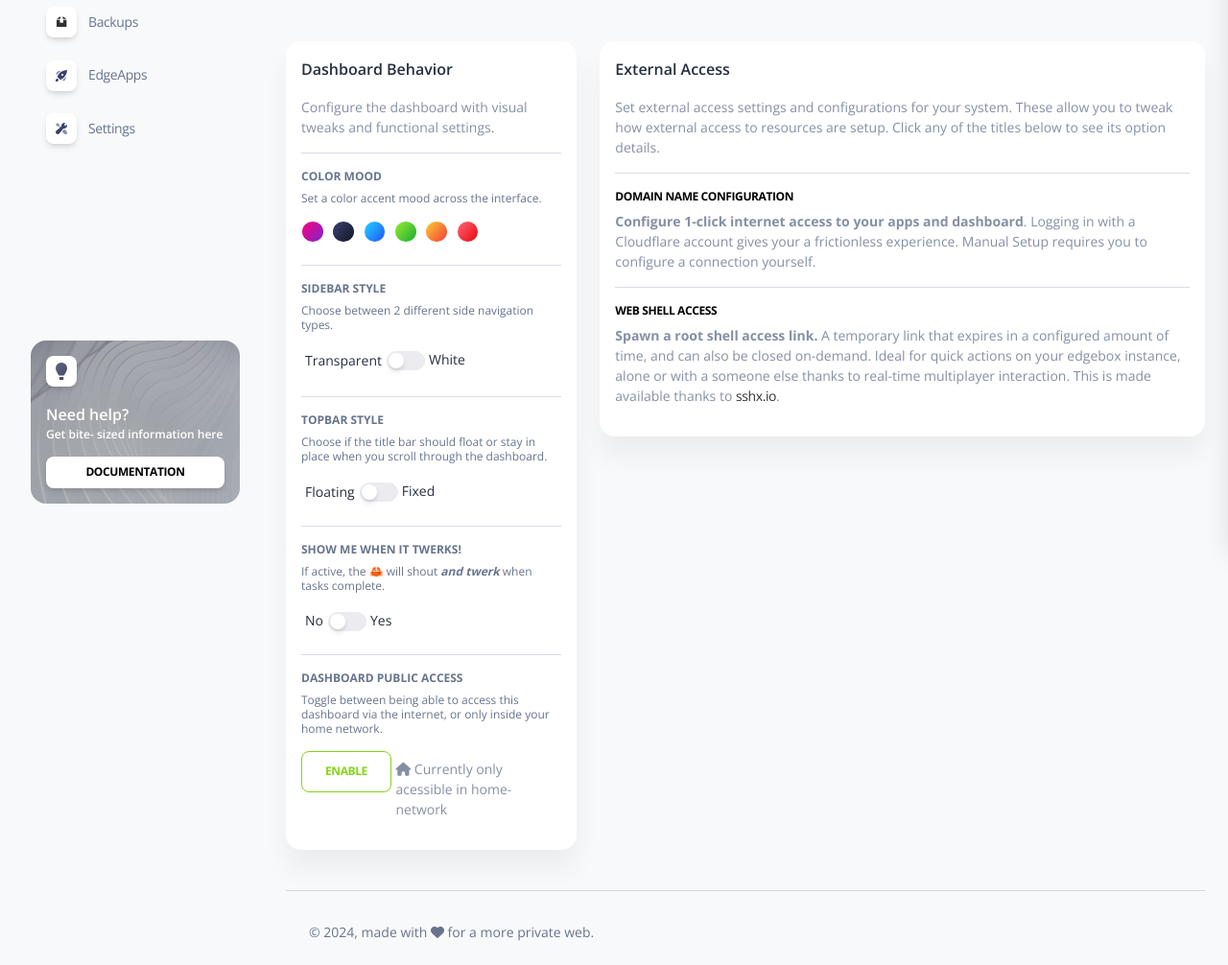
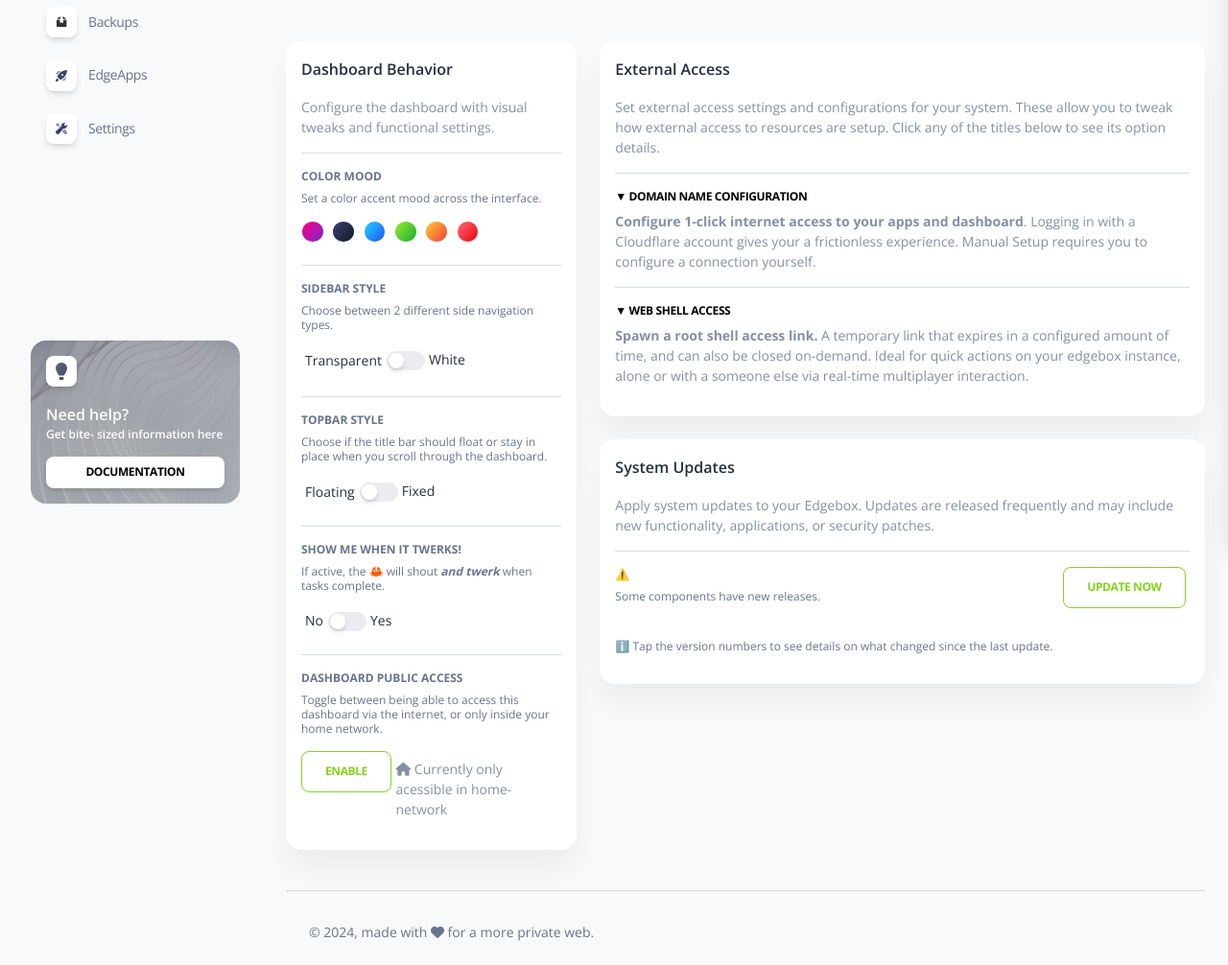
Before and after one commit to edgebox-iot/api, a Symfony app: template src/templates/settings/index.html.twig in a window 1280 px wide. Shown: the part 228-1234 px from the top of the page at 96% size. Run offline with Twig, Linux system fonts and the light colour scheme; the template is opened without the code that fills it, so the values that code supplies are empty; some libraries are stand-ins or nearby versions.

Commit message:
Added update tasks and status handling logic (#72)

```diff
--- a/src/src/Controller/HomeController.php
+++ b/src/src/Controller/HomeController.php
@@ -194,6 +194,12 @@
                 Task::STATUS_FINISHED => 'Updated options for %s EdgeApp',
                 Task::STATUS_ERROR => 'Failed to set options for %s EdgeApp',
             ],
+            'apply_updates' => [
+                Task::STATUS_CREATED => 'Waiting to Update System',
+                Task::STATUS_EXECUTING => 'Performing System Update',
+                Task::STATUS_FINISHED => 'Performed System Update',
+                Task::STATUS_ERROR => 'Failed to Update System',
+            ]
         ];
 
         $unknown_action_descriptions = [
--- a/src/src/Repository/OptionRepository.php
+++ b/src/src/Repository/OptionRepository.php
@@ -49,6 +49,11 @@
         return $this->findOption('SHELL_STATUS');
     }
 
+    public function findUpdatesStatus(): ?string
+    {
+        return $this->findOption('SYSTEM_UPDATES');
+    }
+
     private function findOption(string $name)
     {
         $option = $this->findOneBy(['name' => $name]);
--- a/src/templates/settings/action.html.twig
+++ b/src/templates/settings/action.html.twig
@@ -31,6 +31,9 @@
                                 {% endif %}
                                 {% if action == "disable_public_dashboard" %}
                                     <h2>Disabling public access to dashboard</h2><p>This can take a minute...</p>
+                                {% endif %}
+                                {% if action == "update_system" %}
+                                    <h2>Updating Edgebox</h2><p>This can take a minute...</p>
                                 {% endif %}
                             </b></p>
 
--- a/src/templates/settings/index.html.twig
+++ b/src/templates/settings/index.html.twig
@@ -148,7 +148,7 @@
                             <hr>
                             <h6 class="text-uppercase text-body text-xs font-weight-bolder" style="cursor: pointer;">
                                 <a class="{% if (tunnel_status_code != "waiting" and tunnel_status_code != "starting") or app.request.query.get('option_changed') != 'external_access' %}collapsed{% endif %}" data-bs-toggle="collapse" data-bs-target="#collapseDomainOptions" aria-expanded="{% if tunnel_status_code == "waiting" or tunnel_status_code == "starting" or app.request.query.get('option_changed') == 'external_access' %}true{% else %}false{% endif %}" aria-controls="collapseDomainOptions">
-                                    Domain Name Configuration
+                                    ▼ Domain Name Configuration
                                 </a>
                             </h6>
                             <p class="text-sm opacity-8"><b>Configure 1-click internet access to your apps and dashboard</b>. Logging in with a Cloudflare account gives your a frictionless experience. Manual Setup requires you to configure a connection yourself.</p>
@@ -411,11 +411,11 @@
                             <hr class="mt-0">
                             <h6 class="text-uppercase text-body text-xs font-weight-bolder" style="cursor: pointer;">
                                 <a class="{% if shell_status_code != "running" or app.request.query.get('option_changed') != 'shell' %}collapsed{% endif %}" data-bs-toggle="collapse" data-bs-target="#collapseShellOptions" aria-expanded="{% if shell_status_code == "running" or app.request.query.get('option_changed') == 'shell' %}true{% else %}false{% endif %}" aria-controls="collapseShellOptions">
-                                    Web Shell Access
+                                    ▼ Web Shell Access
                                 </a>
                             </h6>
                             <p class="text-sm opacity-8">
-                                <b>Spawn a root shell access link.</b> A temporary link that expires in a configured amount of time, and can also be closed on-demand. Ideal for quick actions on your edgebox instance, alone or with a someone else thanks to real-time multiplayer interaction. This is made available thanks to <a href="https://sshx.io" target="_blank">sshx.io</a>.
+                                <b>Spawn a root shell access link.</b> A temporary link that expires in a configured amount of time, and can also be closed on-demand. Ideal for quick actions on your edgebox instance, alone or with a someone else via real-time multiplayer interaction.
                             </p>
                             <div id="collapseShellOptions" class="{% if shell_status_code == "running" or app.request.query.get('option_changed') == 'shell' %}collapse show{% else %}collapsed collapse{% endif %}" style="margin-top: 25px;">
                                 <p class="text-sm opacity-8">
@@ -453,9 +453,48 @@
                             </div>
                         </div>
                     </div>
+                    <div class="card mt-4">
+                        <div class="card-header pb-0 p-3">
+                            <h6 class="mb-0">System Updates</h6>
+                        </div>
+                        <div class="card-body p-3">
+                            <p class="text-sm opacity-8">Apply system updates to your Edgebox. Updates are released frequently and may include new functionality, applications, or security patches.</p>
+                            <!-- Sidebar Backgrounds -->
+                            <hr>
+                            <div>
+                            {% if updates_status.status == 'up_to_date' %}
+                                <h6 class="text-uppercase text-body text-xs font-weight-bolder">✅ {{updates_status.status_message}}!</h6>
+                                <p class="text-xs">Your system is fully up-to-date.</p>
+                            {% else %}
+                                <div class="row">
+                                    <div class="col-9 col-sm-9">
+                                        <h6 class="text-uppercase text-body text-xs font-weight-bolder">⚠️ {{updates_status.status_message}}</h6>
+                                        <p class="text-xs">Some components have new releases.</p>
+                                    </div>
+                                    <div class="col-3 col-sm-3">
+                                        <a href="/settings/update_system" class="btn btn-outline-success" >Update Now</a>
+                                    </div>
+                                </div>
+                                <ul class="list-group">
+                                    <li class="list-group-item border-0 px-0">
+                                        <div class="row">
+                                            {% for component in updates_status.value %}
+
+                                                <div class="col-2 col-sm-2">
+                                                    <h6 class="mb-0">{{component.target}}</h6>
+                                                    <p class="text-xs">📃 <a target="_blank" href="https://github.com/edgebox-iot/{{component.target}}/releases/tag/{{component.version}}">{{component.version}}</a></p>
+                                                </div>
+
+                                            {% endfor %}
+                                        </div>
+                                    </li>
+                                </ul>
+                                <p class="text-xs">ℹ️ Tap the version numbers to see details on what changed since the last update.</p>
+                            {% endif %}
+                            </div>
+                        <div>
+                    </div>
                 </div>
-
-
 
                 {# <div class="col-12 col-xl-4" style="margin-top: 25px;">
                     <div class="card h-100">
```
Also changed, not shown: src/src/Controller/SettingsController.php (+10 -1 lines), src/src/Factory/TaskFactory.php (+18 -0 lines), src/src/Helper/UpdatesHelper.php (added, +74 -0 lines).
